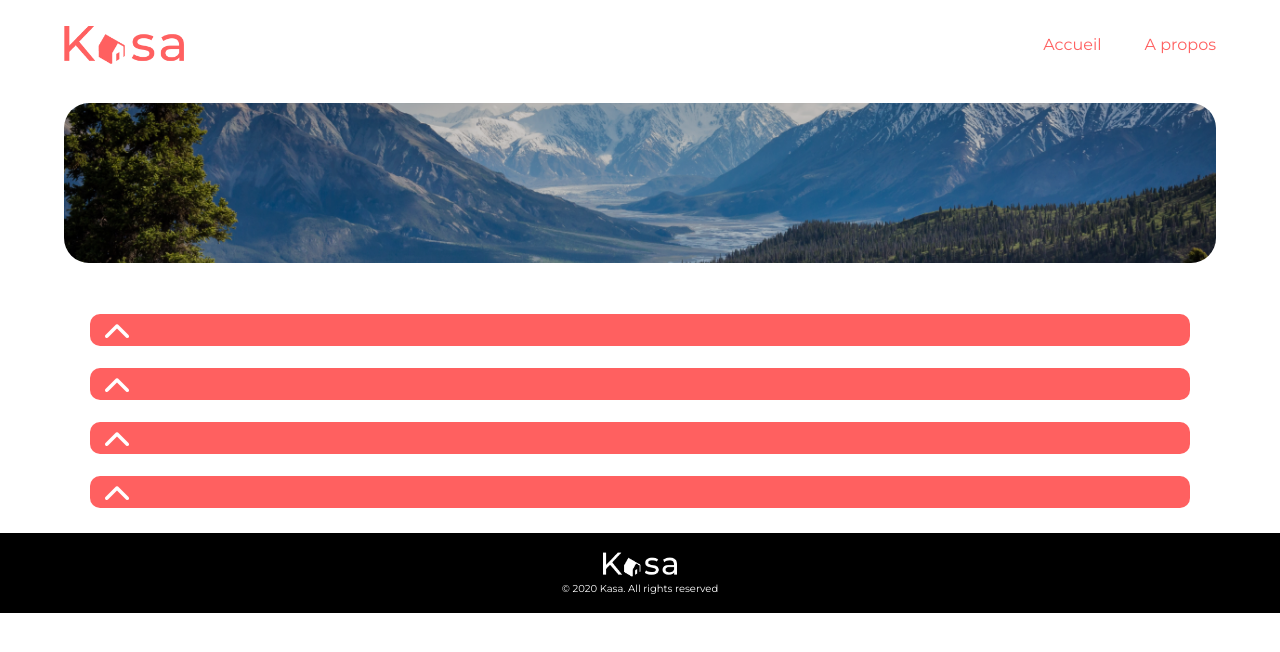
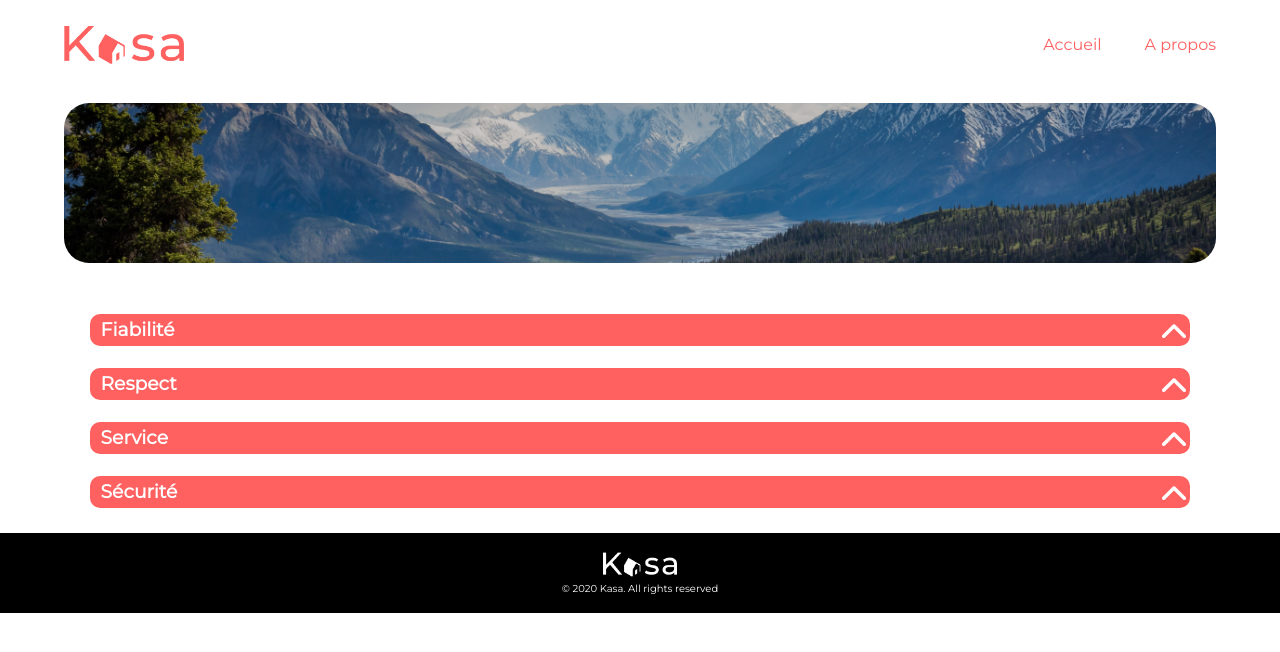
Before and after one commit to JUJUCHOUCHOU/KasaOC, a React (Create React App) app: page /About in a window 1280 px wide. Shown: the top 652 px of the page. Built offline with nearby package versions, Linux system fonts and the light colour scheme.

Commit message:
fix collapse

```diff
--- a/src/Pages/About/About.js
+++ b/src/Pages/About/About.js
@@ -4,21 +4,20 @@ import Banner from '../../Components/Banner/Banner';
 import Navbar from '../../Components/Navbar/Navbar';
 import Collapse from '../../Components/Collapse/Collapse';
 import AboutDatas from '../../Data/AboutData.js';
-import Bannerabout from '../../Assets/bannerabout_image.png'
+import Bannerabout from '../../Assets/bannerabout_image.png';
 import './AboutStyle.scss';
 
 function About() {
   return (
     <div className="About">
       <Navbar />
-      <Banner image={Bannerabout}/>
+      <Banner image={Bannerabout} />
       <div className='AboutMain'>
-      {AboutDatas.map((item) => (
-       <Collapse
-       title={AboutDatas.title}>
-     <p>{AboutDatas.content}</p>
-     </Collapse>
-      ))}
+        {AboutDatas.map((item) => (
+          <Collapse title={item.title} key={item.id}>
+            <p>{item.content}</p>
+          </Collapse>
+        ))}
       </div>
       <Footer />
     </div>
```
